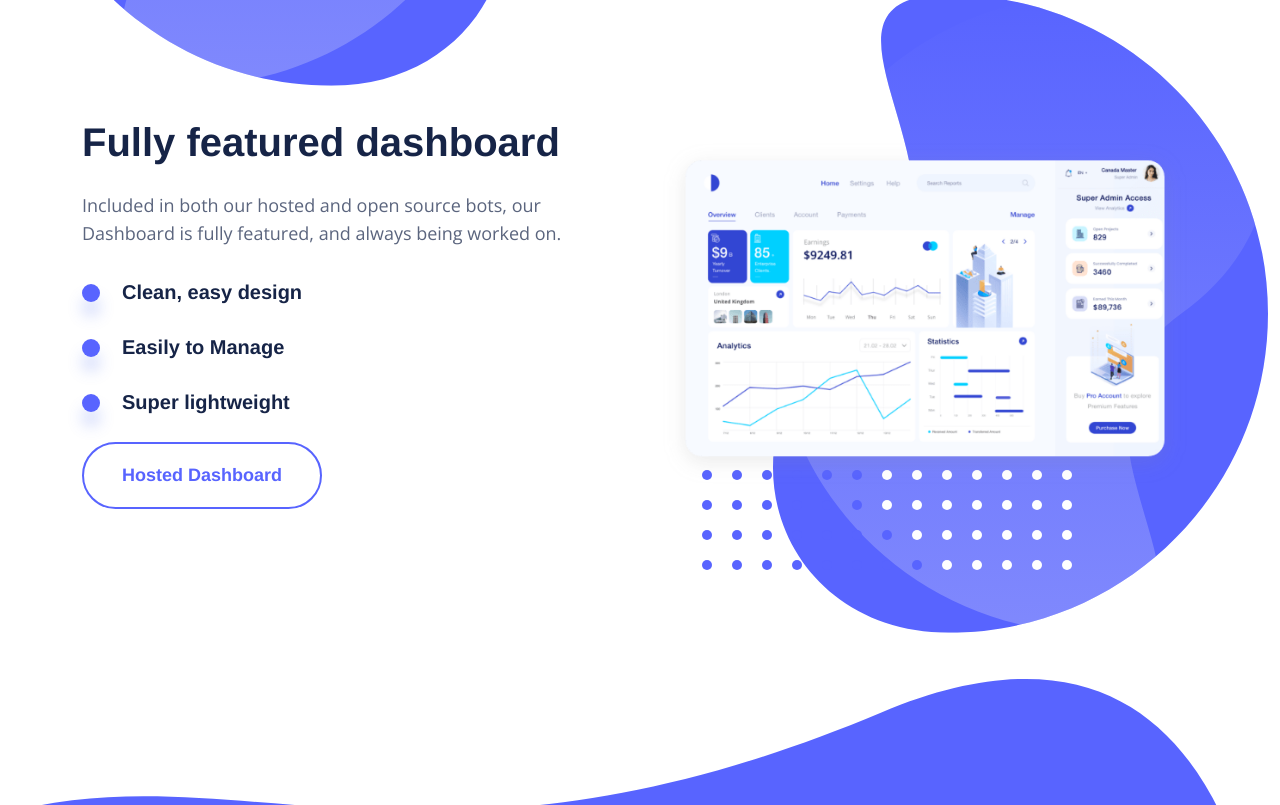
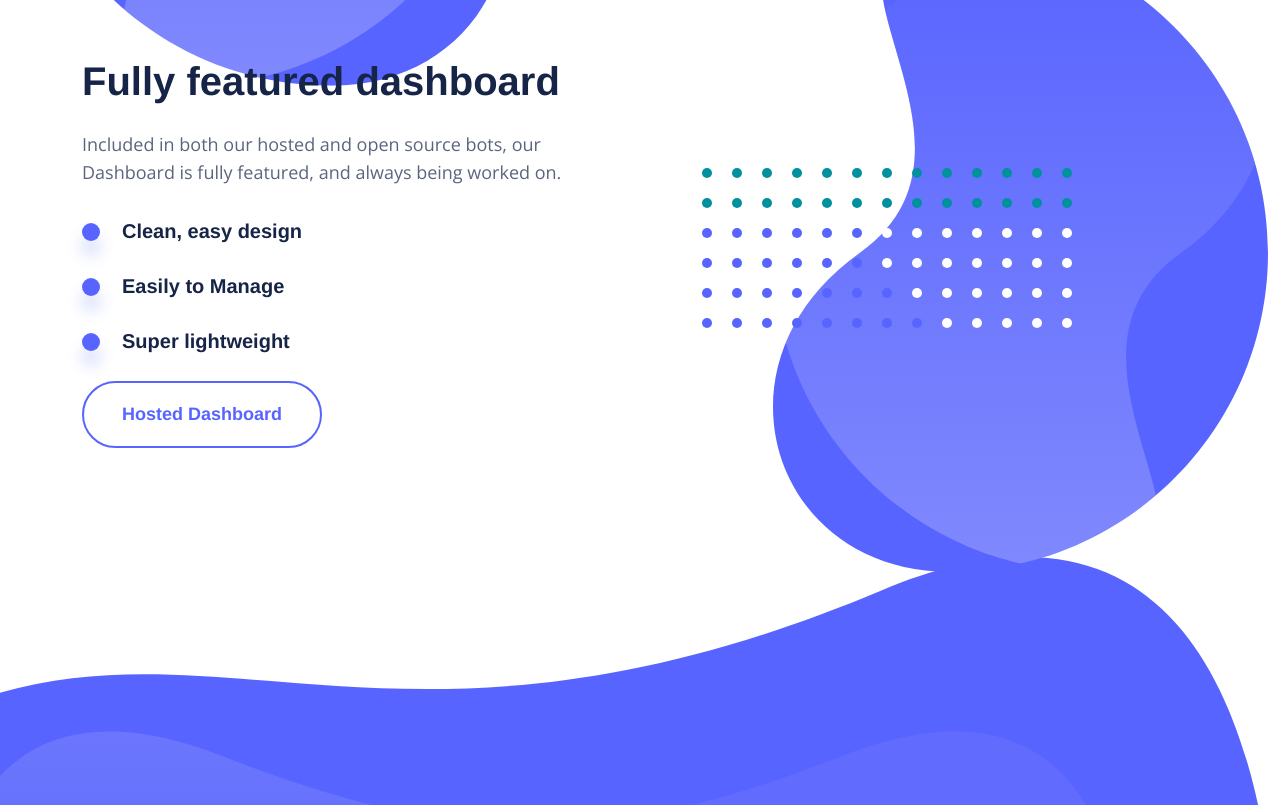
Before and after one commit to AtlantaJS/atlanta-template, a plain HTML site: page index.html in a window 1280 px wide. Shown: the part 1780-2585 px from the top of the page. Drawn offline with nearby package versions, Linux system fonts and the light colour scheme; a script that the page names is missing.

Commit message:
Update index.html

```diff
--- a/index.html
+++ b/index.html
@@ -256,7 +256,6 @@
           </div>
           <div class="col-xl-6 col-lg-6 order-first order-lg-last">
             <div class="about-img-2">
-              <img src="assets/img/about/about-2.png" alt="" class="w-100" />
               <img
                 src="assets/img/about/about-right-shape.svg"
                 alt=""
```
